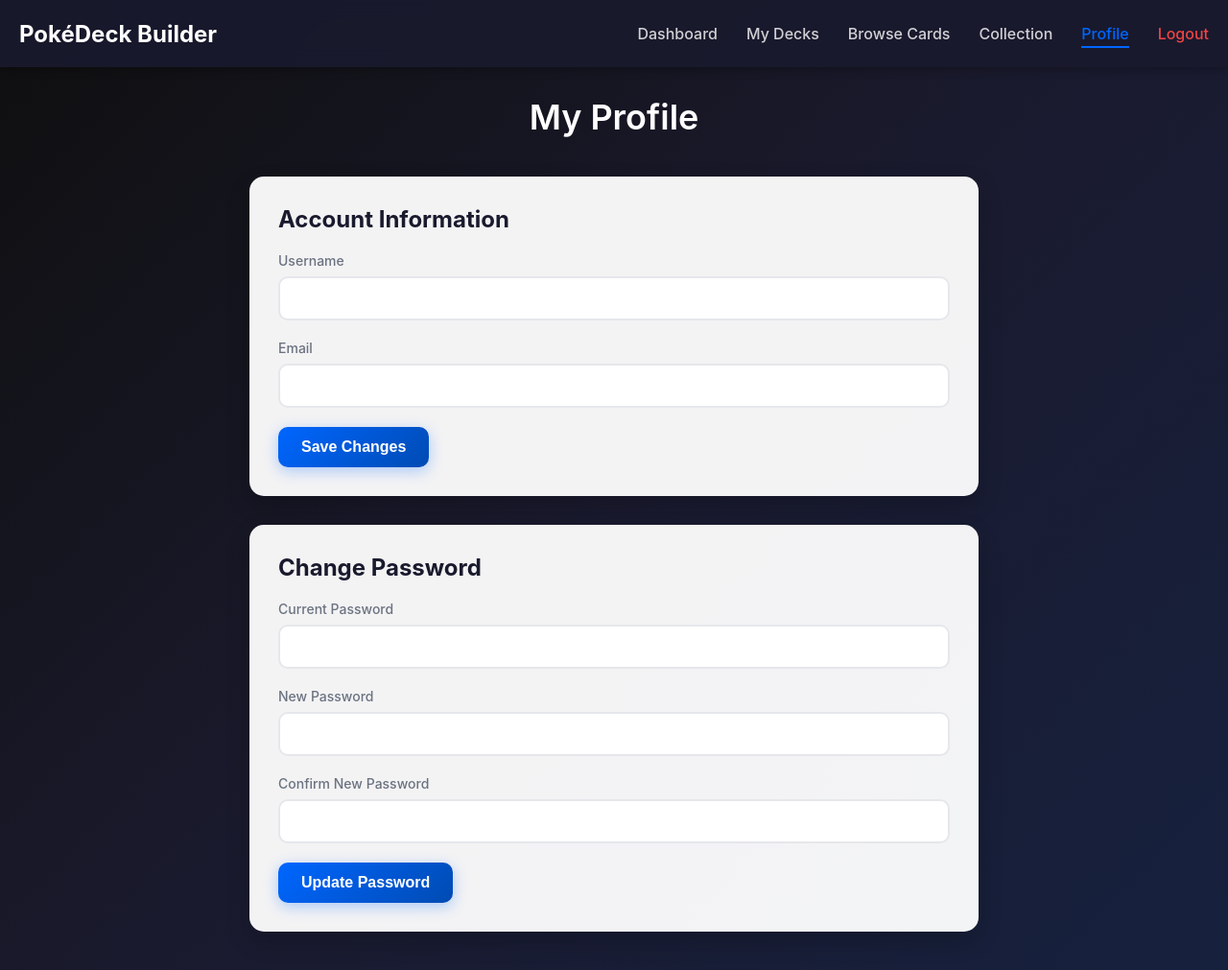
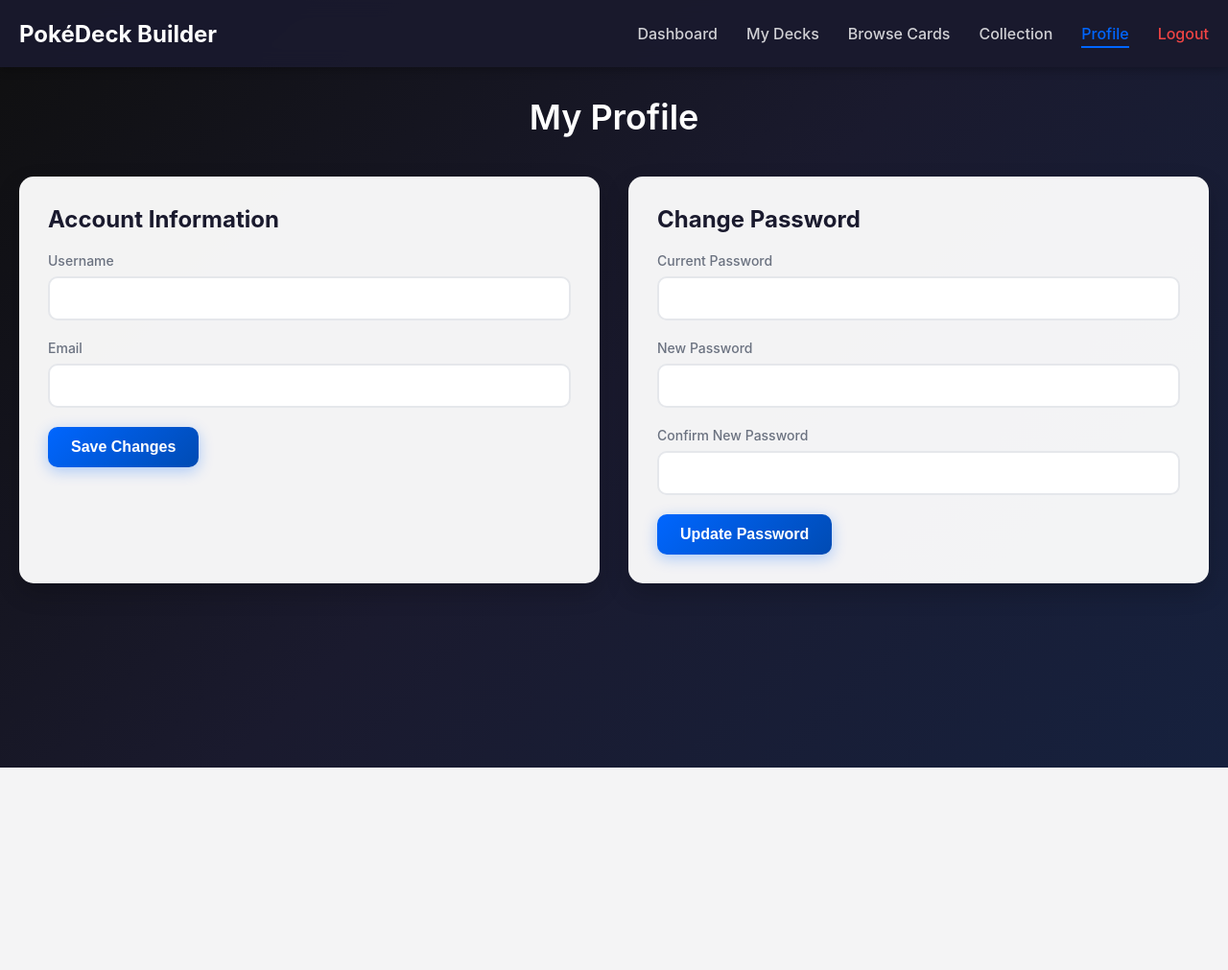
Before and after one commit to TipperTruong713/PokeDeckBuilder, a PHP site: page /profile.html in a window 1280 px wide. Shown: the whole page at 96% size. After the commit the page ends 800 px from the top, so only its background shows below. Run offline with PHP 8.4, Linux system fonts and the light colour scheme.

Commit message:
Making profile into grid

```diff
--- a/Final Demo/styles.css
+++ b/Final Demo/styles.css
@@ -211,7 +211,6 @@
 
 /* Profile Page Styles */
 .profile-container {
-    max-width: 800px;
     margin: 0 auto;
     padding: 100px 20px 40px;
     min-height: 100vh;
@@ -233,9 +232,11 @@
 }
 
 .profile-content {
-    display: flex;
-    flex-direction: column;
-    gap: 30px;
+    display: grid;
+    grid-template-columns: repeat(auto-fit, minmax(350px, 1fr));
+    gap: 30px;   /* same spacing as before */
+    width: 100%; /* allow grid to take full width */
+    margin: 0 auto; /* centers the whole grid */
 }
 
 .profile-section {
```
